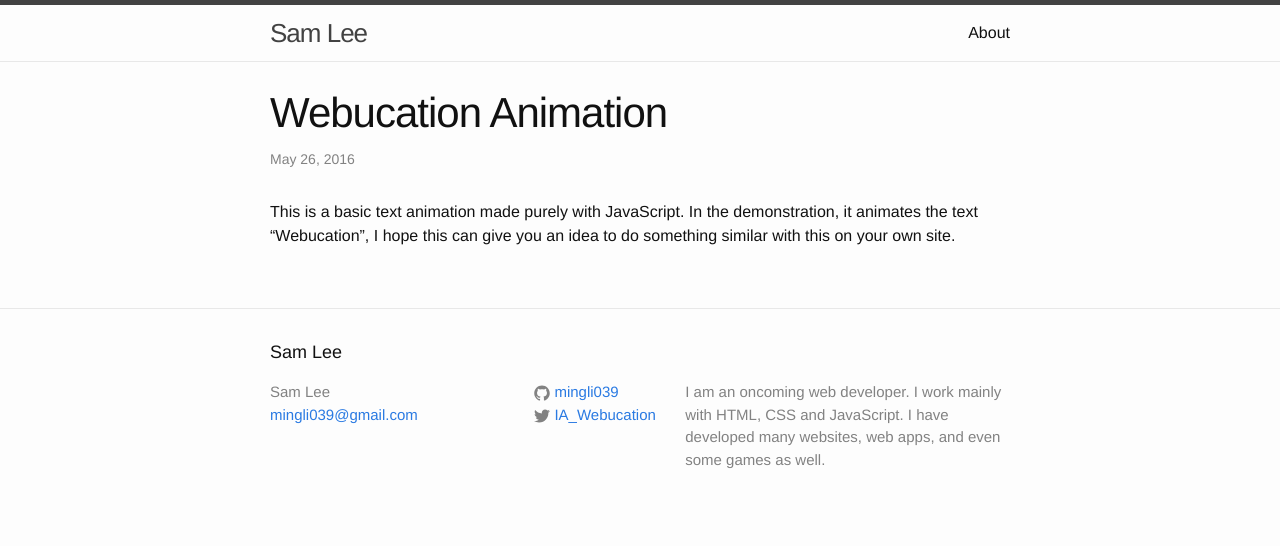
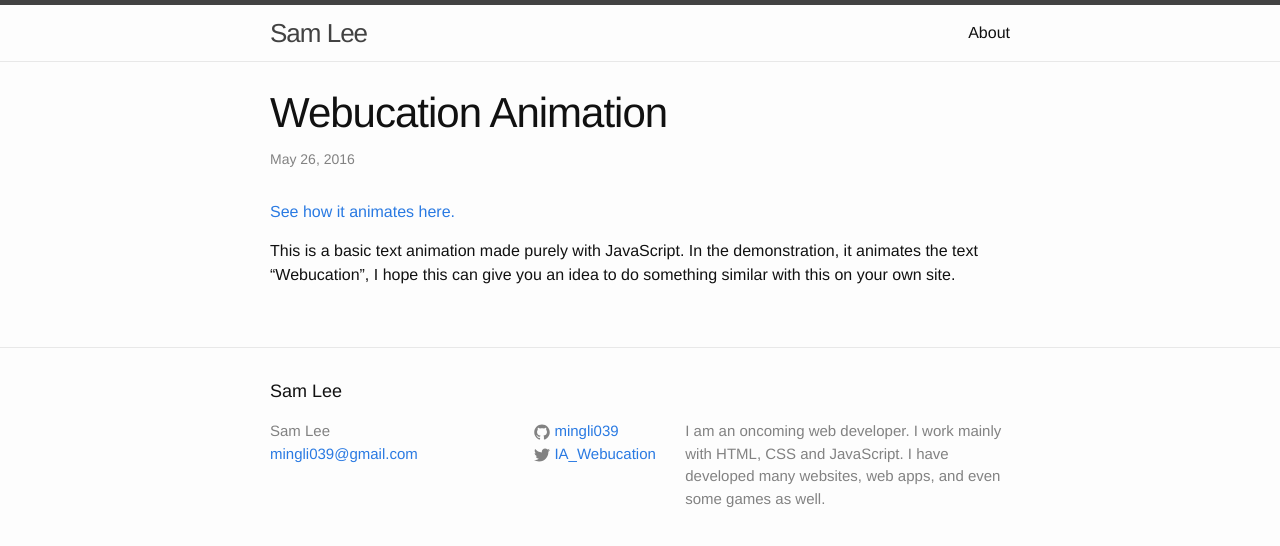
Before and after one commit to mingli039/mingli039.github.io, a Jekyll site: the page built from _posts/2016-05-26-webucation-animation.markdown, in a window 1280 px wide. Shown: the top 546 px of the page. Built offline with Jekyll 4.4.1, drawn with Linux system fonts in a browser that asks for light colours.

Commit message:
Update 2016-05-26-webucation-animation.markdown

```diff
--- a/_posts/2016-05-26-webucation-animation.markdown
+++ b/_posts/2016-05-26-webucation-animation.markdown
@@ -3,6 +3,6 @@ layout: post
 title:  "Webucation Animation"
 date:   2016-05-26 18:20:00 -0500
 ---
-[See how it animates here.]: https://mingli039.github.io/animation
+[See how it animates here.](https://mingli039.github.io/animation)
 
 This is a basic text animation made purely with JavaScript. In the demonstration, it animates the text "Webucation", I hope this can give you an idea to do something similar with this on your own site.
```
